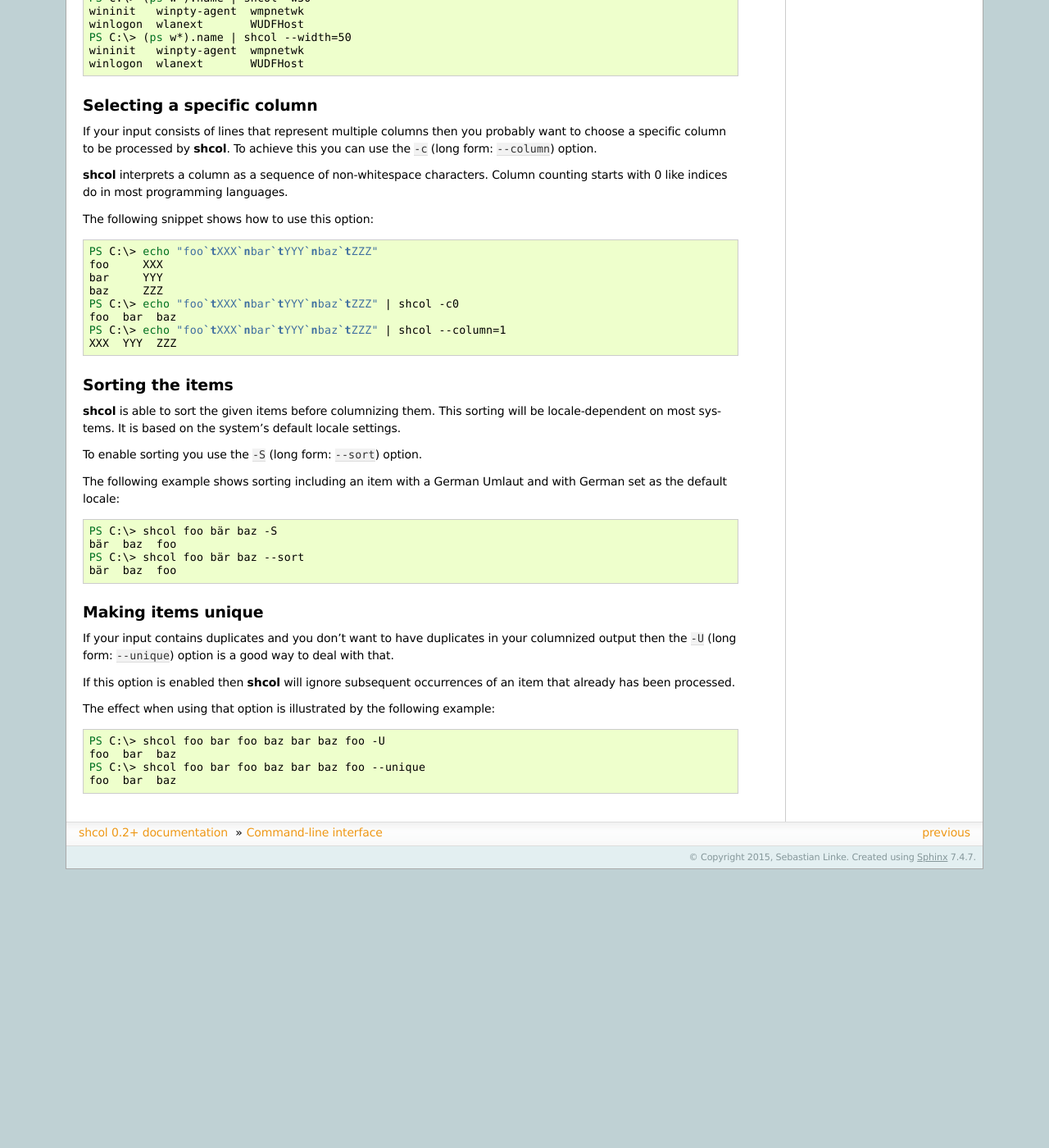
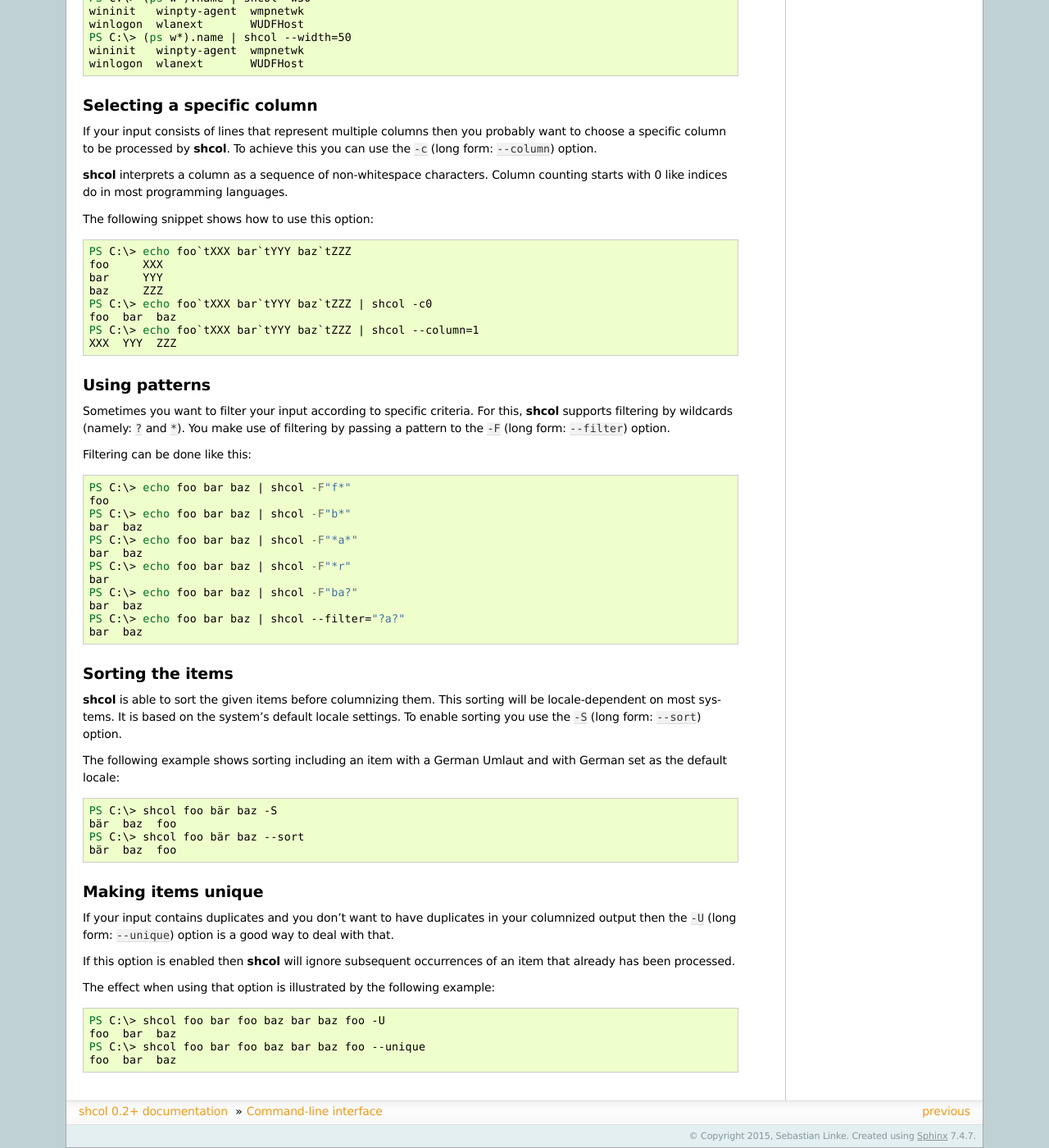
Before and after one commit to seblin/shcol, a Sphinx documentation site: the page built from doc/cli.rst, in a window 1280 px wide and 1400 px high, scrolled down 732 px. Shown: the whole window at 82% size. Built offline with Sphinx 7.4.7, drawn with Linux system fonts in a browser that asks for light colours; before the commit the page ends 1792 px from its top, so only the background shows below that.

Commit message:
Document the `--filter` option. Also improve readability for some "echo" examples.

```diff
--- a/doc/cli.rst
+++ b/doc/cli.rst
@@ -70,14 +70,40 @@
 
 .. code-block:: powershell
 
-   PS C:\> echo "foo`tXXX`nbar`tYYY`nbaz`tZZZ"
+   PS C:\> echo foo`tXXX bar`tYYY baz`tZZZ
    foo     XXX
    bar     YYY
    baz     ZZZ
-   PS C:\> echo "foo`tXXX`nbar`tYYY`nbaz`tZZZ" | shcol -c0
+   PS C:\> echo foo`tXXX bar`tYYY baz`tZZZ | shcol -c0
    foo  bar  baz
-   PS C:\> echo "foo`tXXX`nbar`tYYY`nbaz`tZZZ" | shcol --column=1
+   PS C:\> echo foo`tXXX bar`tYYY baz`tZZZ | shcol --column=1
    XXX  YYY  ZZZ
+
+
+Using patterns
+--------------
+
+Sometimes you want to filter your input according to specific criteria. For
+this, :program:`shcol` supports filtering by wildcards (namely: ``?`` and
+``*``). You make use of filtering by passing a pattern to the ``-F`` (long form:
+``--filter``) option.
+
+Filtering can be done like this:
+
+.. code-block:: powershell
+
+   PS C:\> echo foo bar baz | shcol -F"f*"
+   foo
+   PS C:\> echo foo bar baz | shcol -F"b*"
+   bar  baz
+   PS C:\> echo foo bar baz | shcol -F"*a*"
+   bar  baz
+   PS C:\> echo foo bar baz | shcol -F"*r"
+   bar
+   PS C:\> echo foo bar baz | shcol -F"ba?"
+   bar  baz
+   PS C:\> echo foo bar baz | shcol --filter="?a?"
+   bar  baz
 
 
 Sorting the items
@@ -85,9 +111,8 @@
 
 :program:`shcol` is able to sort the given items before columnizing them. This
 sorting will be locale-dependent on most systems. It is based on the system's
-default locale settings.
-
-To enable sorting you use the ``-S`` (long form: ``--sort``) option.
+default locale settings. To enable sorting you use the ``-S`` (long form:
+``--sort``) option.
 
 The following example shows sorting including an item with a German Umlaut and
 with German set as the default locale:
```
